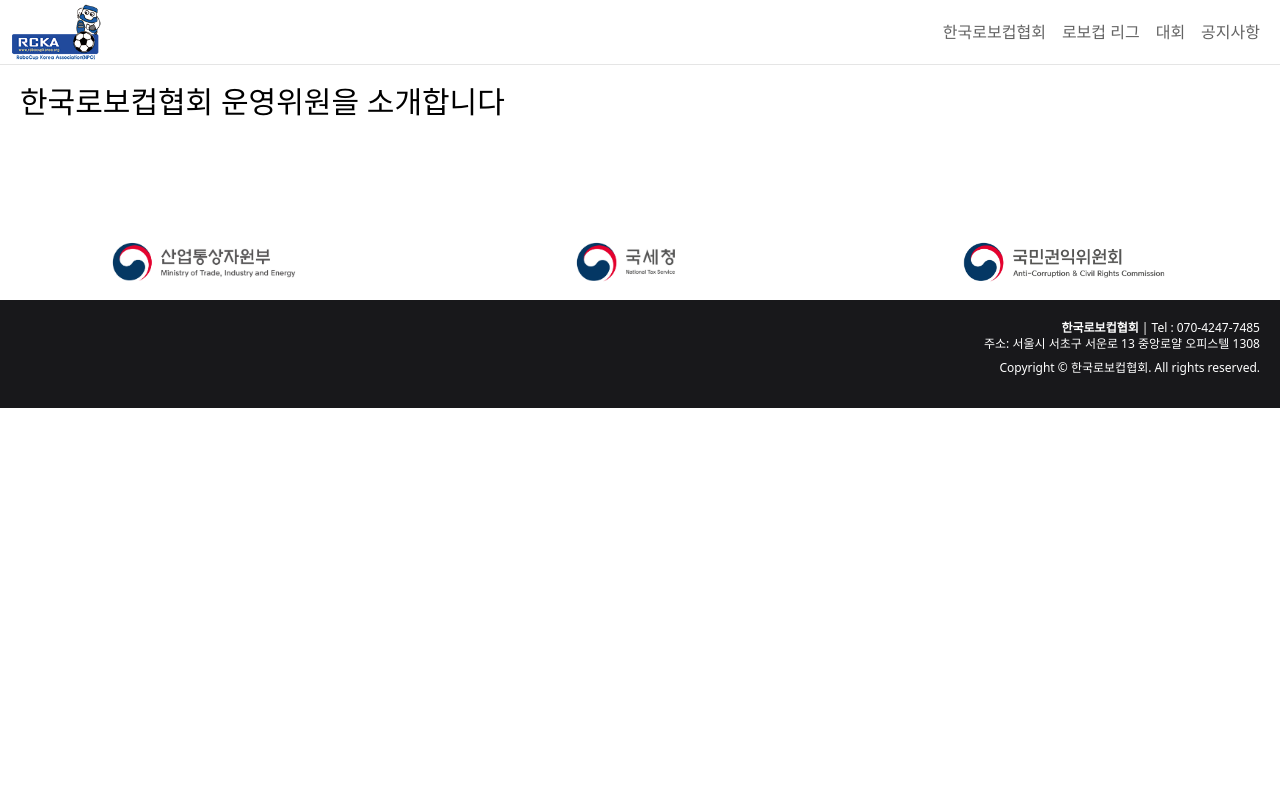
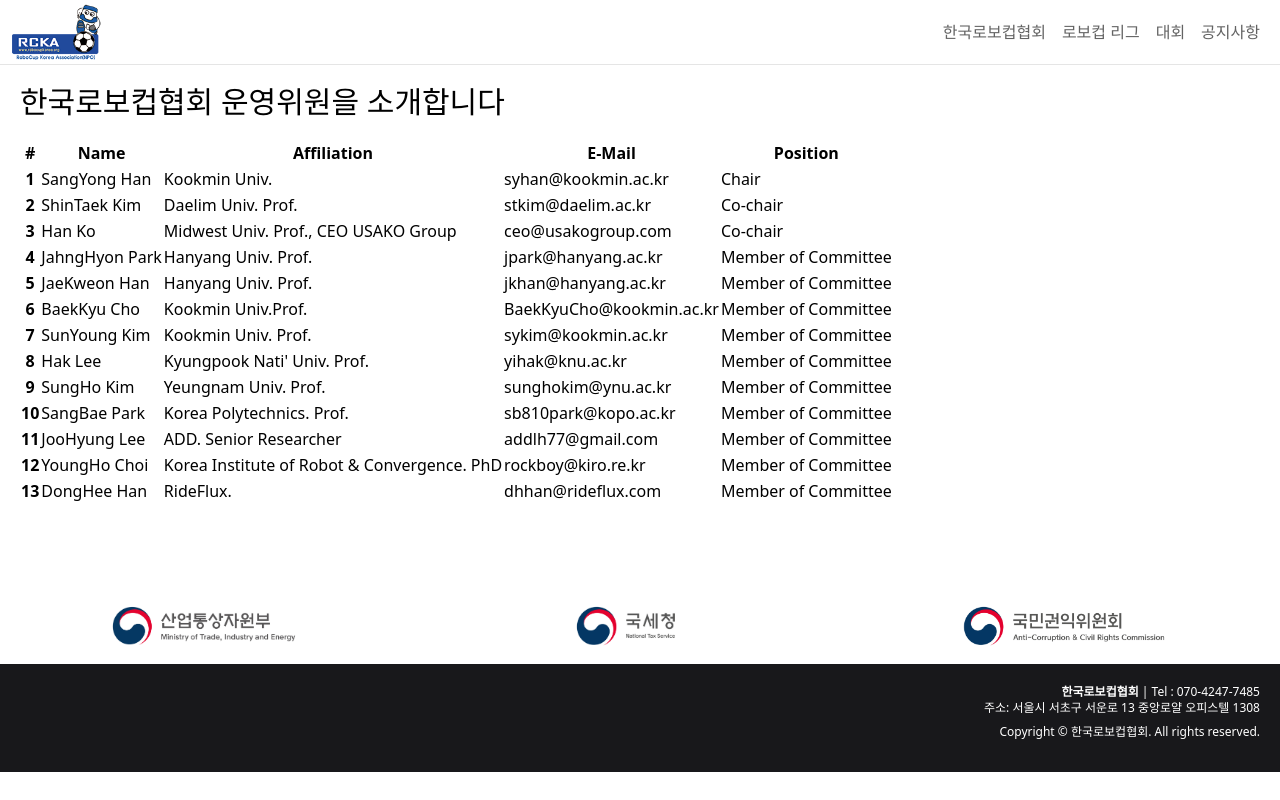
Before and after one commit to JIUUOO/robocupkorea, a React (Create React App) app: page /#/notice/rules in a window 1280 px wide. Built offline with nearby package versions, Linux system fonts and the light colour scheme.

Commit message:
fix: click navbar then close all

```diff
--- a/src/components/navbar/index.jsx
+++ b/src/components/navbar/index.jsx
@@ -31,6 +31,11 @@ export default function Navbar() {
   const [click, setClick] = useState(false);
   const handleClick = () => setClick(!click);
   const closePanel = () => setClick(false);
+
+  const closeAll = () => {
+    closeMenu();
+    closePanel();
+  };
 
   //   console.log(location.pathname);
   return (
@@ -71,14 +76,14 @@ export default function Navbar() {
                 <NavLink
                   to={"/association/about"}
                   className="navbar-dropdown--list"
-                  onClick={(closePanel, closeMenu)}
+                  onClick={closeAll}
                 >
                   소개
                 </NavLink>
                 <NavLink
                   to={"/association/committee"}
                   className="navbar-dropdown--list"
-                  onClick={(closePanel, closeMenu)}
+                  onClick={closeAll}
                 >
                   운영위원
                 </NavLink>
@@ -99,35 +104,35 @@ export default function Navbar() {
                 <NavLink
                   to="/association/about"
                   className="navbar-dropdown--list"
-                  onClick={(closePanel, closeMenu)}
+                  onClick={closeAll}
                 >
                   RoboCupSoccer
                 </NavLink>
                 <NavLink
                   to="/association/committee"
                   className="navbar-dropdown--list"
-                  onClick={(closePanel, closeMenu)}
+                  onClick={closeAll}
                 >
                   RoboCupRescue
                 </NavLink>
                 <NavLink
                   to="/association/archive"
                   className="navbar-dropdown--list"
-                  onClick={(closePanel, closeMenu)}
+                  onClick={closeAll}
                 >
                   RoboCup@Home
                 </NavLink>
                 <NavLink
                   to="/association/archive"
                   className="navbar-dropdown--list"
-                  onClick={(closePanel, closeMenu)}
+                  onClick={closeAll}
                 >
                   RoboCupIndustrial
                 </NavLink>
                 <NavLink
                   to="/association/archive"
                   className="navbar-dropdown--list"
-                  onClick={(closePanel, closeMenu)}
+                  onClick={closeAll}
                 >
                   RoboCupJunior
                 </NavLink>
@@ -148,14 +153,14 @@ export default function Navbar() {
                 <NavLink
                   to="/leagues"
                   className="navbar-dropdown--list"
-                  onClick={(closePanel, closeMenu)}
+                  onClick={closeAll}
                 >
                   창의코딩대회
                 </NavLink>
                 <NavLink
                   to="/leagues"
                   className="navbar-dropdown--list"
-                  onClick={(closePanel, closeMenu)}
+                  onClick={closeAll}
                 >
                   기록
                 </NavLink>
@@ -173,16 +178,10 @@ export default function Navbar() {
                     : "navbar-dropdown--menu"
                 }
               >
-                <div
-                  className="navbar-dropdown--list"
-                  onClick={(closePanel, closeMenu)}
-                >
+                <div className="navbar-dropdown--list" onClick={closeAll}>
                   대회 일정
                 </div>
-                <div
-                  className="navbar-dropdown--list"
-                  onClick={(closePanel, closeMenu)}
-                >
+                <div className="navbar-dropdown--list" onClick={closeAll}>
                   경기 규정
                 </div>
               </div>
--- /dev/null
+++ b/src/pages/association/committee/committeeData.jsx
@@ -0,0 +1,93 @@
+export const committeeData = [
+  {
+    no: 1,
+    name: "SangYong Han",
+    affiliation: "Kookmin Univ.",
+    email: "syhan@kookmin.ac.kr",
+    position: "Chair",
+  },
+  {
+    no: 2,
+    name: "ShinTaek Kim",
+    affiliation: "Daelim Univ. Prof.",
+    email: "stkim@daelim.ac.kr",
+    position: "Co-chair",
+  },
+  {
+    no: 3,
+    name: "Han Ko",
+    affiliation: "Midwest Univ. Prof., CEO USAKO Group",
+    email: "ceo@usakogroup.com",
+    position: "Co-chair",
+  },
+  {
+    no: 4,
+    name: "JahngHyon Park",
+    affiliation: "Hanyang Univ. Prof.",
+    email: "jpark@hanyang.ac.kr",
+    position: "Member of Committee",
+  },
+  {
+    no: 5,
+    name: "JaeKweon Han",
+    affiliation: "Hanyang Univ. Prof.",
+    email: "jkhan@hanyang.ac.kr",
+    position: "Member of Committee",
+  },
+  {
+    no: 6,
+    name: "BaekKyu Cho",
+    affiliation: "Kookmin Univ.Prof.",
+    email: "BaekKyuCho@kookmin.ac.kr",
+    position: "Member of Committee",
+  },
+  {
+    no: 7,
+    name: "SunYoung Kim",
+    affiliation: "Kookmin Univ. Prof.",
+    email: "sykim@kookmin.ac.kr",
+    position: "Member of Committee",
+  },
+  {
+    no: 8,
+    name: "Hak Lee",
+    affiliation: "Kyungpook Nati' Univ. Prof.",
+    email: "yihak@knu.ac.kr",
+    position: "Member of Committee",
+  },
+  {
+    no: 9,
+    name: "SungHo Kim",
+    affiliation: "Yeungnam Univ. Prof.",
+    email: "sunghokim@ynu.ac.kr",
+    position: "Member of Committee",
+  },
+  {
+    no: 10,
+    name: "SangBae Park",
+    affiliation: "Korea Polytechnics. Prof.",
+    email: "sb810park@kopo.ac.kr",
+    position: "Member of Committee",
+  },
+  {
+    no: 11,
+    name: "JooHyung Lee",
+    affiliation: "ADD. Senior Researcher",
+    email: "addlh77@gmail.com",
+    position: "Member of Committee",
+  },
+  {
+    no: 12,
+    name: "YoungHo Choi",
+    affiliation: "Korea Institute of Robot & Convergence. PhD",
+    email: "rockboy@kiro.re.kr",
+    position: "Member of Committee",
+  },
+  {
+    no: 13,
+    name: "DongHee Han",
+    affiliation: "RideFlux.",
+    email: "dhhan@rideflux.com",
+    position: "Member of Committee",
+  },
+];
--- a/src/pages/association/committee/index.jsx
+++ b/src/pages/association/committee/index.jsx
@@ -1,8 +1,44 @@
+import { committeeData } from "./committeeData";
+
 export default function Committee() {
+  const tableRow = (no, name, affiliation, email, position) => (
+    <tr>
+      <th scope="row">{no}</th>
+      <td>{name}</td>
+      <td>{affiliation}</td>
+      <td>{email}</td>
+      <td>{position}</td>
+    </tr>
+  );
+
   return (
     <div className="about ">
       <div className="container mx-auto p-5">
         <h1 className="text-3xl pb-5">한국로보컵협회 운영위원을 소개합니다</h1>
+
+        <table className="table-auto">
+          <thead>
+            <tr>
+              <th>#</th>
+              <th>Name</th>
+              <th>Affiliation</th>
+              <th>E-Mail</th>
+              <th>Position</th>
+            </tr>
+          </thead>
+          <tbody>
+            {committeeData.map((row) => {
+              return tableRow(
+                row.no,
+                row.name,
+                row.affiliation,
+                row.email,
+                row.position,
+                row.no
+              );
+            })}
+          </tbody>
+        </table>
       </div>
     </div>
   );
```
